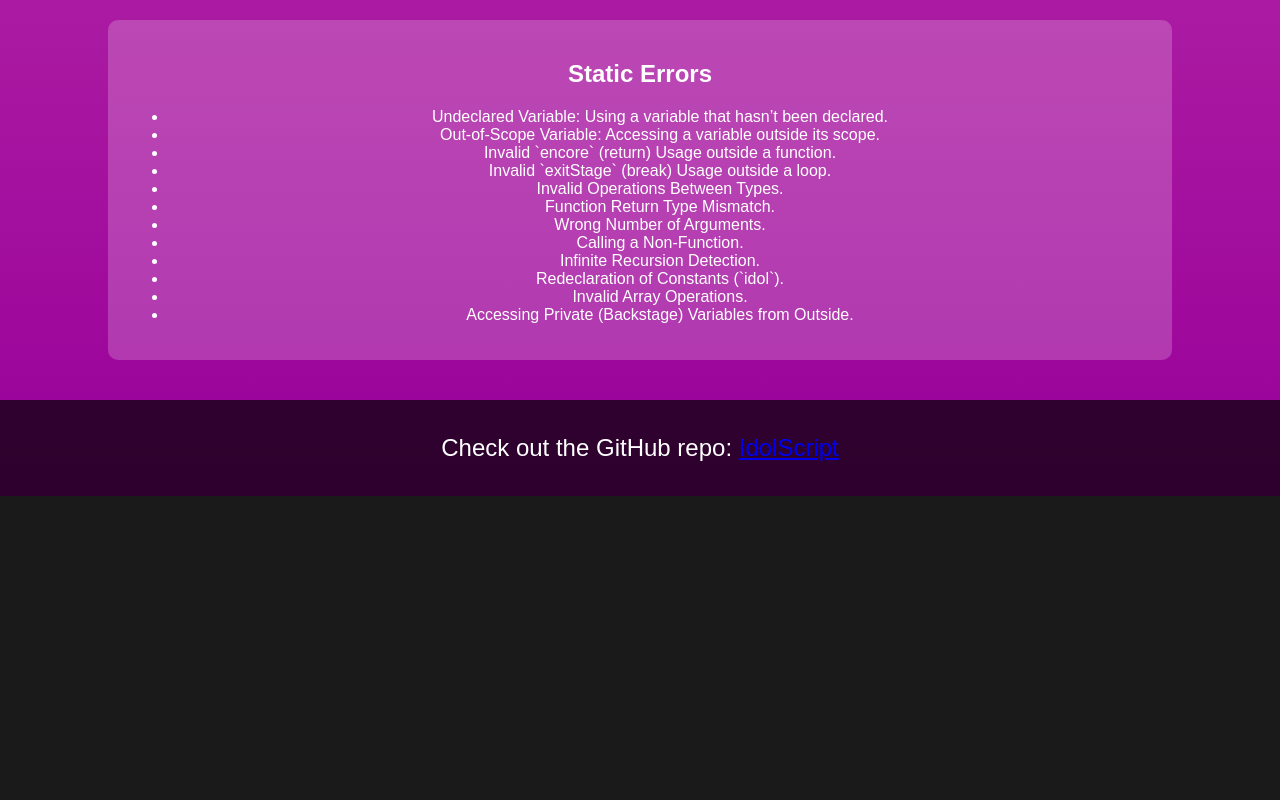
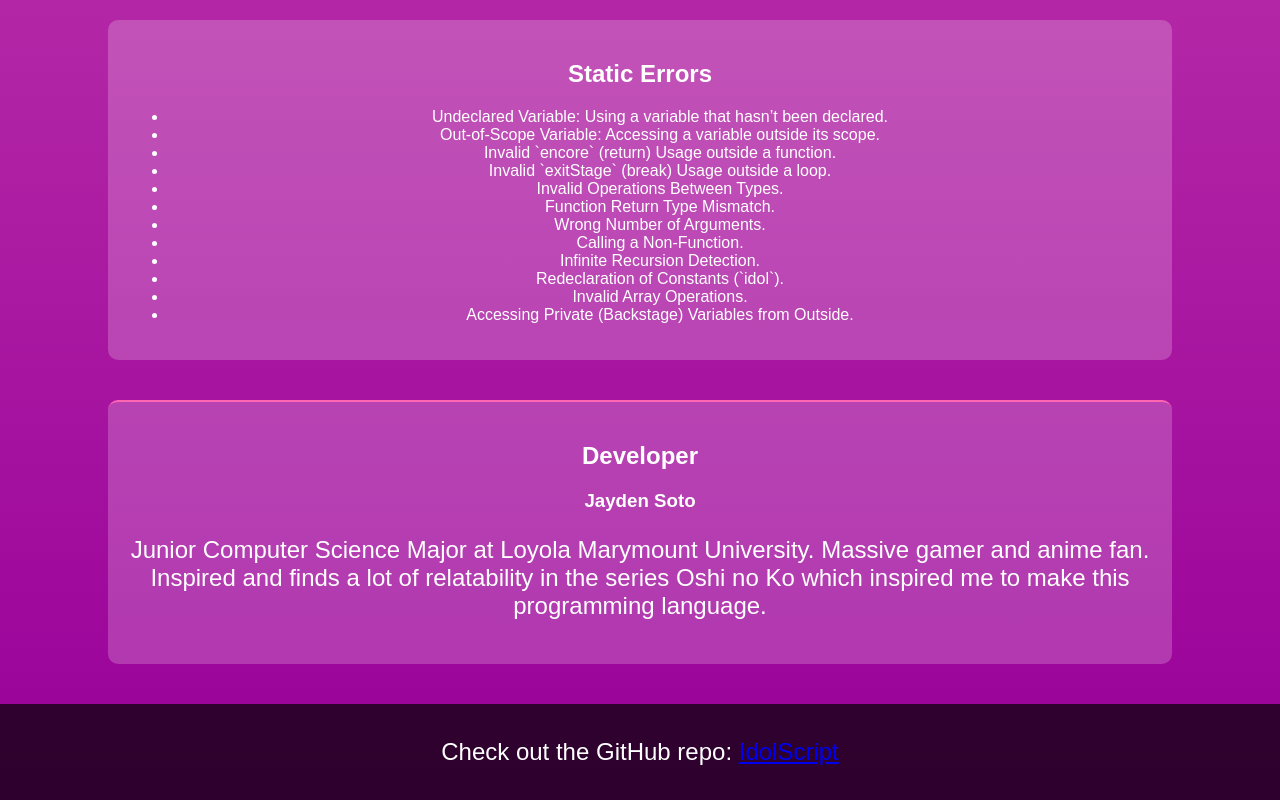
Before and after one commit to ja32sc/IdolScript, a website: page index.html in a window 1280 px wide. Shown: the part 2315-3115 px from the top of the page. Before the commit the page ends 2811 px from the top, so only its background shows below. Drawn offline with Linux system fonts and the light colour scheme.

Commit message:
Update index.html

```diff
--- a/index.html
+++ b/index.html
@@ -13,7 +13,7 @@
             color: white;
         }
         .logo {
-            width: 300px; /* Increased size */
+            width: 300px;
             height: auto;
             margin-top: 20px;
         }
@@ -42,6 +42,12 @@
             border: 2px solid #ff66b2;
             text-align: center;
             font-size: 1.2em;
+        }
+        #developers {
+            margin-top: 40px;
+            text-align: center;
+            border-top: 2px solid #ff66b2;
+            padding-top: 20px;
         }
     </style>
 </head>
@@ -144,6 +150,12 @@ spotlight (idol i = 0; i < 5; i++) {
         </ul>
     </section>
 
+    <section id="developers">
+        <h2>Developer</h2>
+        <h3>Jayden Soto</h3>
+        <p>Junior Computer Science Major at Loyola Marymount University. Massive gamer and anime fan. Inspired and finds a lot of relatability in the series Oshi no Ko which inspired me to make this programming language.</p>
+    </section>
+
     <footer>
         <p>Check out the GitHub repo: <a href="https://github.com/ja32sc/IdolScript">IdolScript</a></p>
     </footer>
```
